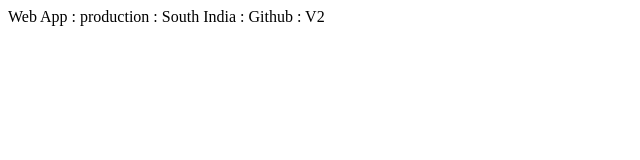
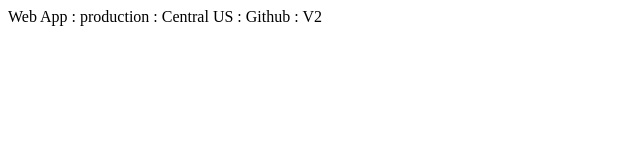
Before and after one commit to sairampoluru/mytraining, a plain HTML site: page index.html in a window 1280 px wide. Shown: the full height of the page, 0-640 px from the left. Drawn offline with Linux system fonts and the light colour scheme.

Commit message:
Update index.html

```diff
--- a/index.html
+++ b/index.html
@@ -3,6 +3,6 @@
 		<title>MyApp</title>
    </head>
    <body>
-		<p>Web App : production  : South India : Github : V2</p>
+		<p>Web App : production  : Central US : Github : V2</p>
    </body>
 </html>
```
